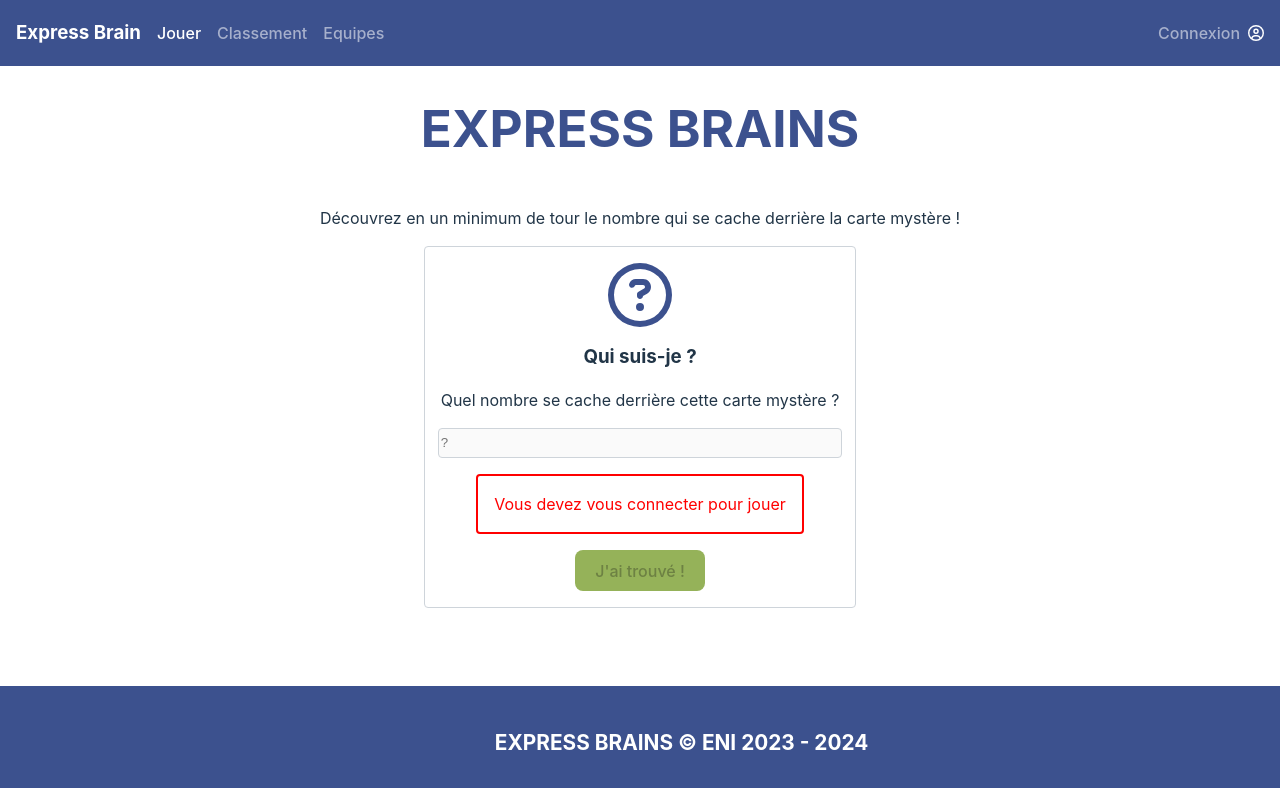
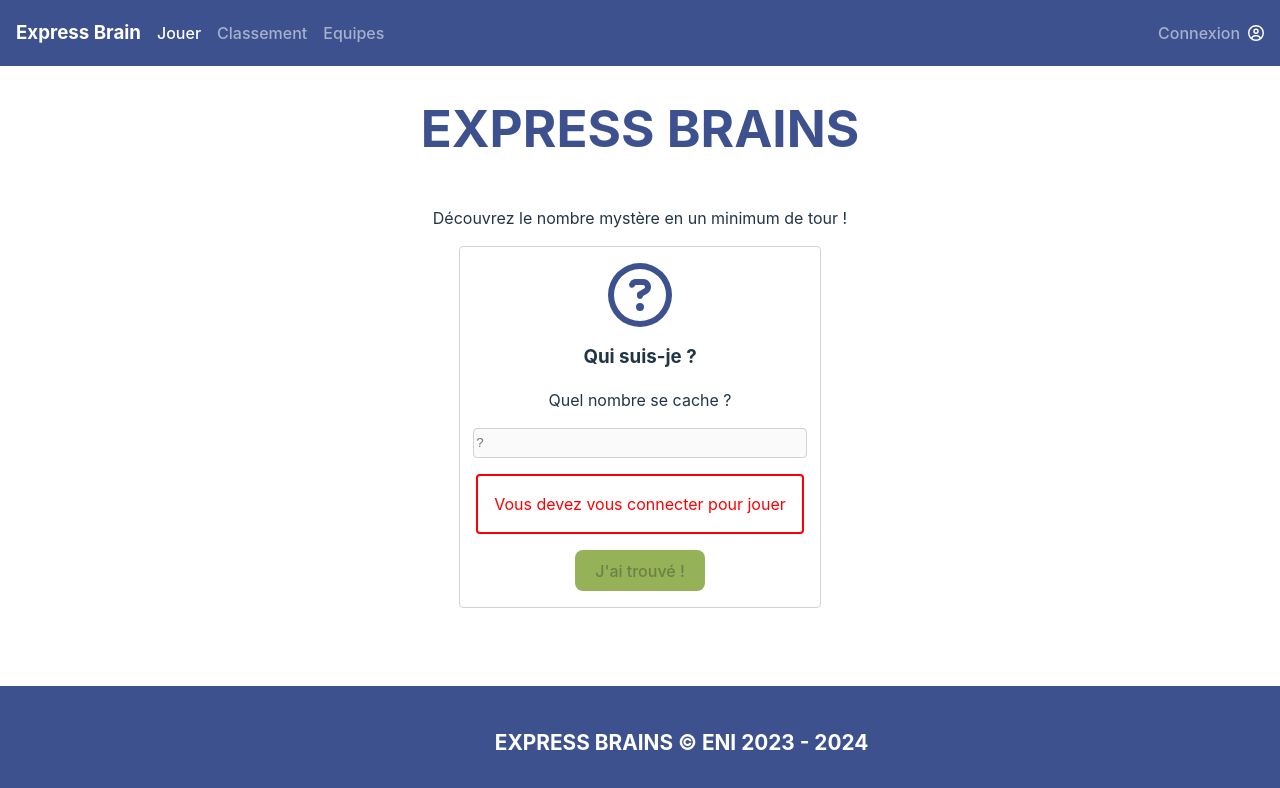
Before and after one commit to AZaffalon/guess_number_front, a React (Vite) app: page / in a window 1280 px wide. Shown: the top 788 px of the page. Built offline with nearby package versions, Linux system fonts and the light colour scheme.

Commit message:
Add some visual returns for the user

```diff
--- a/src/assets/game.css
+++ b/src/assets/game.css
@@ -43,6 +43,15 @@
   background-color: #95b259;
 }
 
+.game button:hover {
+  background-color: #80a258;
+  transition: 300ms;
+}
+
+.game button:active {
+  background-color: #718c49;
+}
+
 .game .false,
 .game .success {
   border: 2px solid;
@@ -58,3 +67,9 @@
   border-color: green;
   color: green;
 }
+
+.game .correct {
+  color: green;
+  font-size: 2em;
+  font-weight: bold;
+}
--- a/src/components/Game.jsx
+++ b/src/components/Game.jsx
@@ -7,7 +7,11 @@
 export default function Game() {
     const [newAttempt, setNewAttempt] = useState()
     const [responseData, setResponseData] = useState()
+    const [correctNumber, setCorrectNumber] = useState()
+
     const { currentToken } = useContext(CurrentTokenContext)
+
+    const inputNumber = document.getElementById('attempt')
 
     /**
      * Call the api after verifying the auth token and return the response
@@ -31,9 +35,13 @@
 
             if(response.ok) {
                 const data = await response.json();
-                console.log("data : ", data)
 
                 setResponseData(data);
+
+                // Once the correct number is found we save it so that it can be displayed
+                if (responseData && !data.inProgress) {
+                    setCorrectNumber(inputNumber.value)
+                }
             } else {
                 console.error("Problem fetching data")
             }
@@ -42,17 +50,27 @@
         }
     }
 
+    /**
+     * - If not connected the user can only see a preview of the page
+     * - If connected he can play it
+     */
     return currentToken ? (
         <div className="game">
             <h1>EXPRESS BRAINS</h1>
 
-            <p className='explanation'>Découvrez en un minimum de tour le nombre qui se cache derrière la carte mystère !</p>
+            <p className='explanation'>Découvrez le nombre mystère en un minimum de tour !</p>
 
             <div className="container">
-                <FontAwesomeIcon icon={faCircleQuestion} />
+                {
+                    responseData && !responseData.inProgress ? (
+                        <p className={'correct'}>{correctNumber}</p>
+                    ) : (
+                        <FontAwesomeIcon icon={faCircleQuestion} />
+                    )
+                }
 
                 <h3>Qui suis-je ?</h3>
-                <p>Quel nombre se cache derrière cette carte mystère ?</p>
+                <p>Quel nombre se cache ?</p>
                 <input type="number"
                     name="attempt"
                     id="attempt"
@@ -71,7 +89,9 @@
                     )
                 }
 
-                <button type='submit' onClick={handleSubmit}>J'ai trouvé !</button>
+                <button type='submit' onClick={handleSubmit}>
+                    { responseData && !responseData.inProgress ?  "J'ai trouvé !" : "Je pense savoir !"  }
+                </button>
             </div>
 
         </div>
@@ -79,13 +99,13 @@
         <div className="game">
             <h1>EXPRESS BRAINS</h1>
 
-            <p className='explanation'>Découvrez en un minimum de tour le nombre qui se cache derrière la carte mystère !</p>
+            <p className='explanation'>Découvrez le nombre mystère en un minimum de tour !</p>
 
             <div className="container">
                 <FontAwesomeIcon icon={faCircleQuestion} />
 
                 <h3>Qui suis-je ?</h3>
-                <p>Quel nombre se cache derrière cette carte mystère ?</p>
+                <p>Quel nombre se cache ?</p>
                 <input type="number"
                        name="attempt"
                        id="attempt"
```
